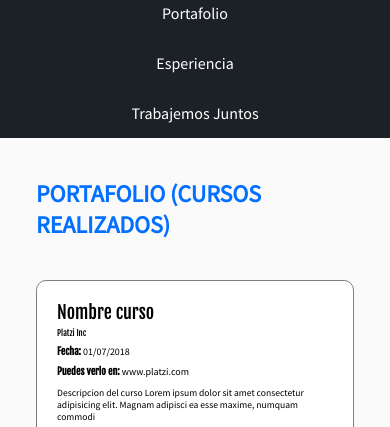
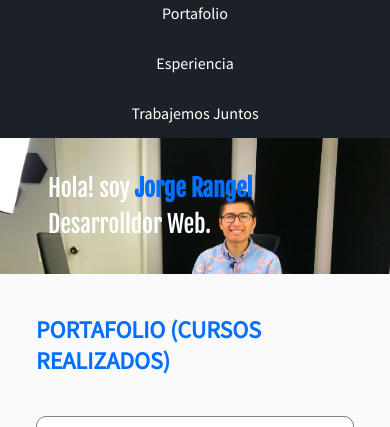
Before and after one commit to JorgeRangelJ/Responsive-Web-Design, a plain HTML site: page index.html in a window 390 px wide. Shown: the part 56-483 px from the top of the page. Drawn offline with Linux system fonts and the light colour scheme.

Commit message:
Ajustando nuestra sección principal y posiciones

```diff
--- a/css/style.css
+++ b/css/style.css
@@ -328,6 +328,25 @@ Pantallas grandes: más de 1024 píxeles o más.
     .container {
         padding: 0 1em;
     }
+    .hero {
+        height: auto;
+        position: relative;
+        overflow: hidden;
+        padding: 2em;
+    }
+    .hero-image {
+        position: absolute;
+        z-index: 1;
+        left: 0;
+        right: 0;
+        top: 0;
+        bottom: 0;
+        width: 100%
+    }
+    h1 {
+        font-size: 2em;
+        z-index: 2;
+    }
 }
 
 @media screen and (max-width: 767px) {
@@ -388,6 +407,9 @@ Pantallas grandes: más de 1024 píxeles o más.
 }
 
 @media screen and (max-width: 480px) {
+    h1 {
+        font-size: 1.5em;
+    }
     .project-details {
         font-size: 12px;
     }
@@ -415,5 +437,11 @@ Pantallas grandes: más de 1024 píxeles o más.
 }
 
 @media screen and (max-width: 320px) {
-
+    h1 {
+        font-size: 1.2em;
+        /*background: rgba(0, 0, 0, .5)*/
+    }
+    .hero {
+        padding: 2em 1em;
+    }
 }
--- a/index.html
+++ b/index.html
@@ -37,14 +37,14 @@
                 </nav>
             </div>
         </header>
-        <!--<section class="hero">
+        <section class="hero">
             <div class="container">
                 <h1>
                     Hola! soy <strong>Jorge Rangel</strong> <br/> Desarrolldor Web.
                 </h1>
                 <img class="hero-image" src="images/hero.jpg" width="500" height="300" alt="Imagen Jorge Rangel"/>
             </div>
-        </section>-->
+        </section>
         <section id="portafolio" class="portfolio">
             <div class="container">
                 <h2>Portafolio (Cursos Realizados)</h2>
```
